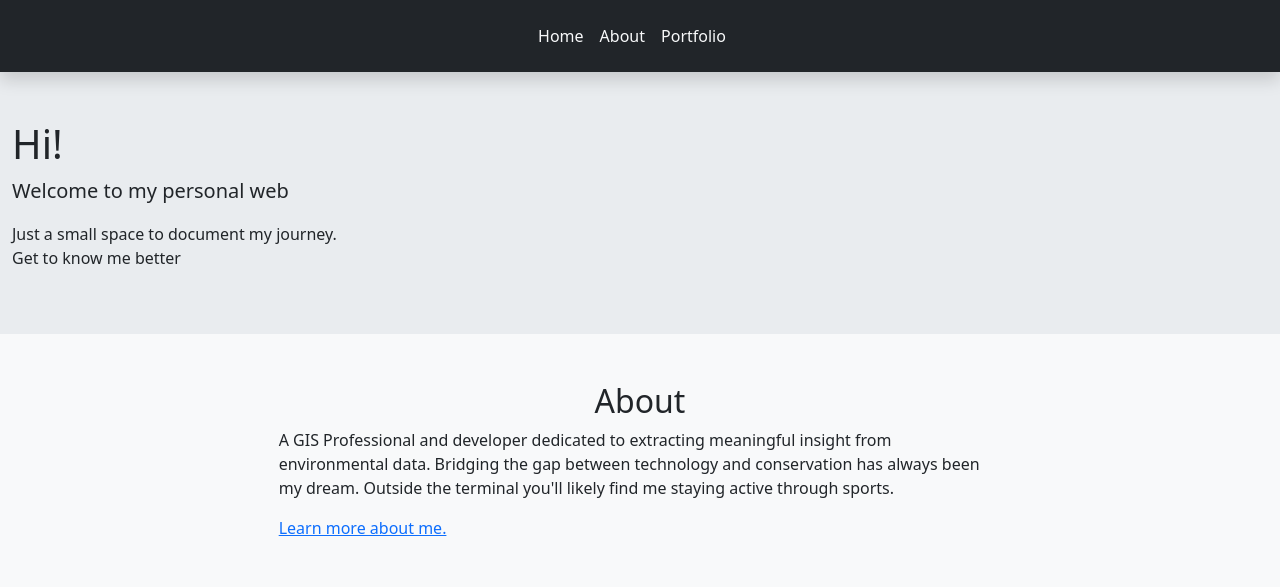
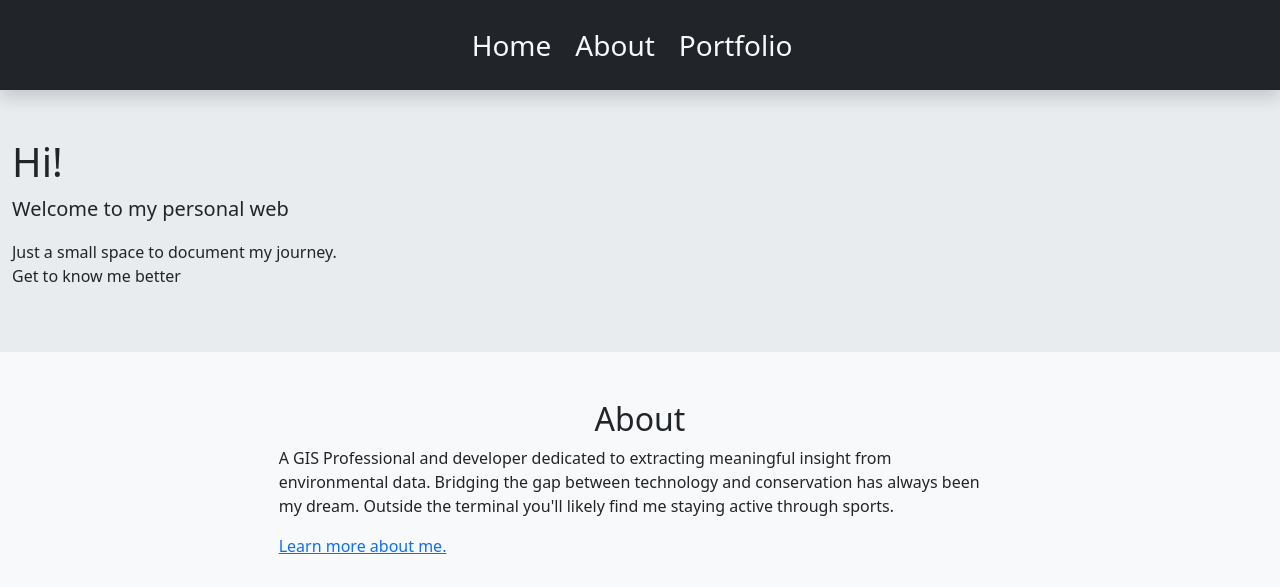
Before and after one commit to gPaluzi/gioWeb, a Flask app: page / in a window 1280 px wide. Shown: the top 587 px of the page. Run offline with Flask 3, Linux system fonts and the light colour scheme.

Commit message:
mod navbar text size

```diff
--- a/templates/layout.html
+++ b/templates/layout.html
@@ -19,7 +19,7 @@ crossorigin="anonymous"></script>
                 <button class="navbar-toggler" type="button" data-bs-toggle="collapse" data-bs-target="#navbarNav" aria-controls="navbarNav" aria-expanded="false" aria-label="Toggle navigation">
                     <span class="navbar-toggler-icon"></span>
                 </button>
-                <div class="collapse navbar-collapse column-gap-3 me-3 justify-content-center" id="navbarNav">
+                <div class="collapse navbar-collapse column-gap-4 me-3 fs-3 justify-content-center" id="navbarNav">
                     <a class="nav-link" href="{{ url_for('index') }}">Home</a>
                     <a class="nav-link" href="{{ url_for('about') }}">About</a>
                     <a class="nav-link" href="{{ url_for('portfolio') }}">Portfolio</a>
```
